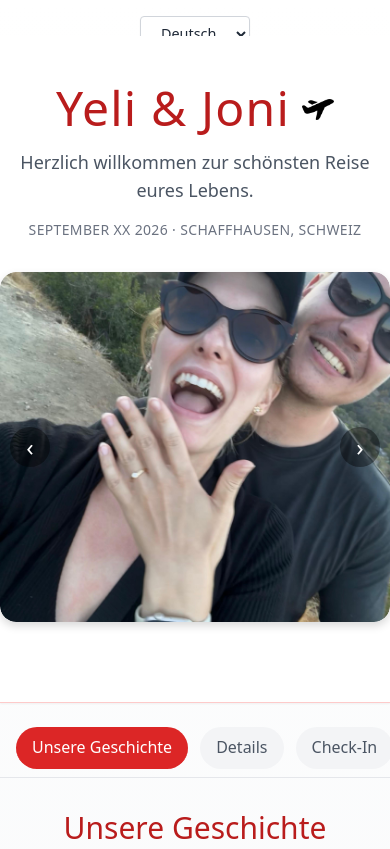
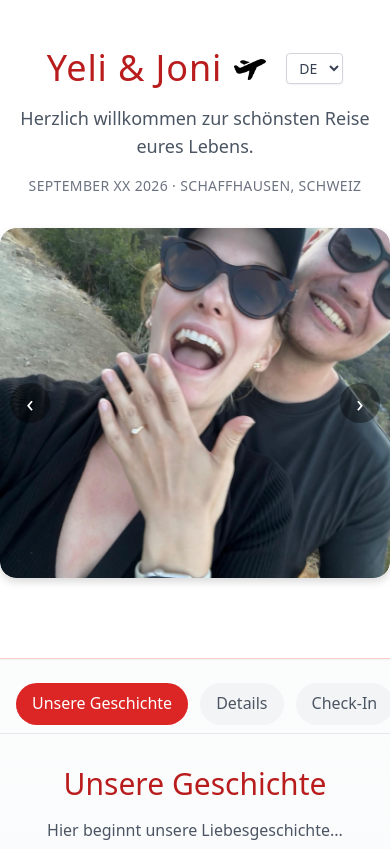
Before and after one commit to kochjon/wedding-site, a plain HTML site: page index.html in a window 390 px wide. Shown: the top 849 px of the page. Drawn offline with nearby package versions, Linux system fonts and the light colour scheme.

Commit message:
Changed language button style

```diff
--- a/index.html
+++ b/index.html
@@ -6,27 +6,7 @@
   <title>Yeli & Joni – Hochzeit</title>
   <script src="https://cdn.tailwindcss.com"></script>
   <style>
-    .lang-switch {
-	  position: absolute;
-	  top: 20px;
-	  right: 100px;
-	  z-index: 10;
-	}
 
-	/* Mobilgeräte */
-	@media (max-width: 768px) {
-	  .lang-switch {
-		position: static;              /* aus der absoluten Position lösen */
-		display: flex;
-		justify-content: center;       /* mittig ausrichten */
-		margin-top: 1rem;              /* etwas Luft nach oben */
-		margin-bottom: -1rem;          /* optisch dichter am Header halten */
-	  }
-	  .lang-switch select {
-		font-size: 0.9rem;
-		padding: 0.4rem 1rem;
-	  }
-	}
     .slideshow-container { position: relative; width: 100%; max-width: 700px; margin: 2rem auto; overflow: hidden; border-radius: 1rem; box-shadow: 0 4px 8px rgba(0,0,0,0.15); }
     .slide { width: 100%; height: 350px; object-fit: cover; display: none; border-radius: 1rem; }
 
@@ -143,20 +123,21 @@
 </head>
 
 <body class="bg-gradient-to-b from-white to-gray-50 text-gray-800 font-sans relative min-h-screen">
-  <!-- <img src="images/swiss-logo.png" alt="Swiss Logo" class="swiss-logo" onerror="this.style.display='none';" /> -->
-  <div class="lang-switch">
-    <select onchange="switchLanguage(this.value)" class="border border-gray-300 bg-white px-3 py-1 rounded shadow-sm">
-      <option value="de">Deutsch</option>
-      <option value="en">English</option>
-    </select>
-  </div>
+
 
   <!-- Header -->
   <section class="text-center py-12 bg-white shadow-sm border-b border-red-200 relative">
-    <h1 class="text-5xl font-light tracking-wide mb-4 text-red-700 flex justify-center items-center gap-3">
-      <span data-de="Yeli & Joni" data-en="Yeli & Joni">Yeli & Joni</span>
-      <img src="images/icon.png" alt="Flugzeug Icon" class="h-8 w-8 object-contain" />
-    </h1>
+	<h1 class="flex flex-wrap justify-center items-center gap-3 mb-4 text-red-700">
+	  <span class="text-4xl sm:text-5xl font-light tracking-wide" data-de="Yeli & Joni" data-en="Yeli & Joni">Yeli & Joni</span>
+	  <img src="images/icon.png" alt="Flugzeug Icon" class="h-8 w-8 object-contain" />
+
+	  <!-- Sprachwahl direkt rechts neben dem Titel -->
+	  <select onchange="switchLanguage(this.value)"
+			  class="ml-2 border border-gray-300 bg-white text-gray-700 text-sm px-2 py-1 rounded shadow-sm focus:outline-none focus:ring-2 focus:ring-red-500">
+		<option value="de">DE</option>
+		<option value="en">EN</option>
+	  </select>
+	</h1>
     <p class="text-lg text-gray-600 mb-4" data-de="Herzlich willkommen zur schönsten Reise eures Lebens." data-en="Welcome to the most beautiful journey of your life.">Herzlich willkommen zur schönsten Reise eures Lebens.</p>
     <p class="text-sm uppercase tracking-wide text-gray-500" data-de="September XX 2026 · Schaffhausen, Schweiz" data-en="September XX 2026 · Schaffhausen, Switzerland">September XX 2026 · Schaffhausen, Schweiz</p>
 	<div
```
